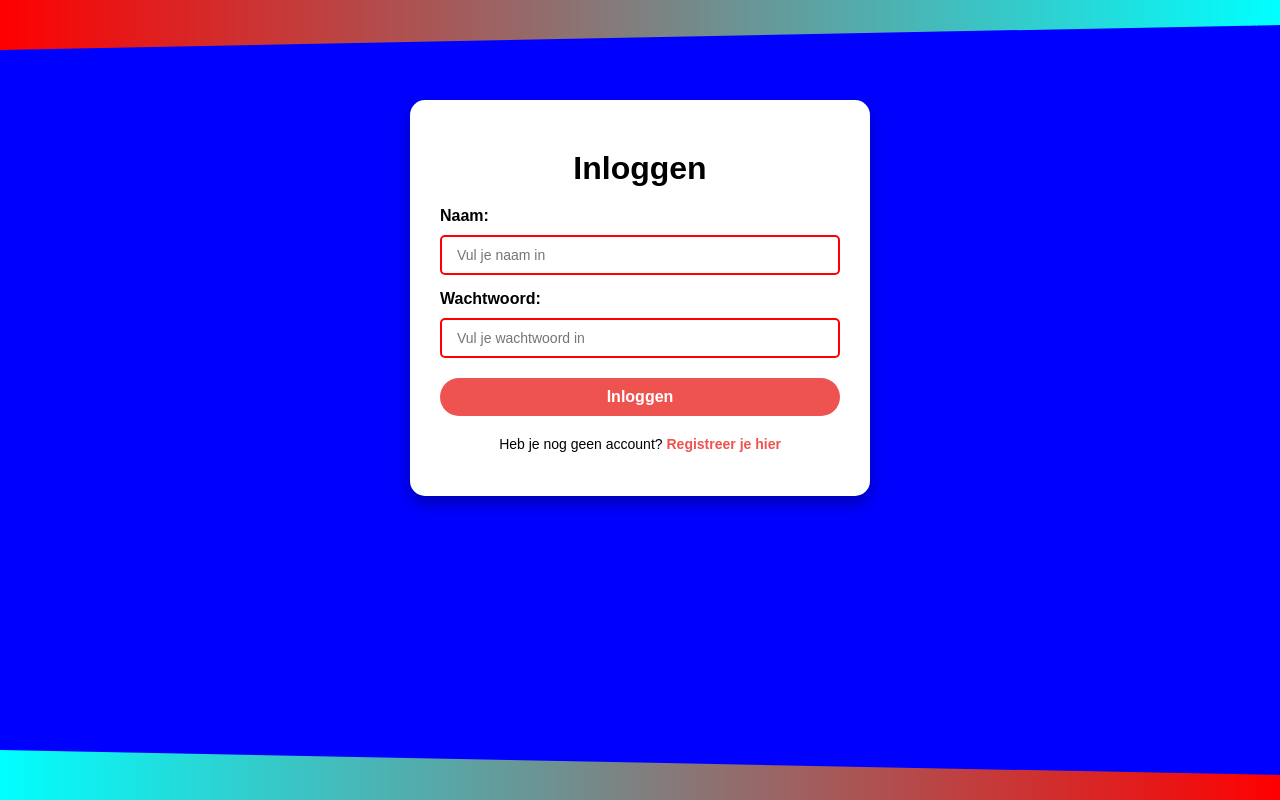
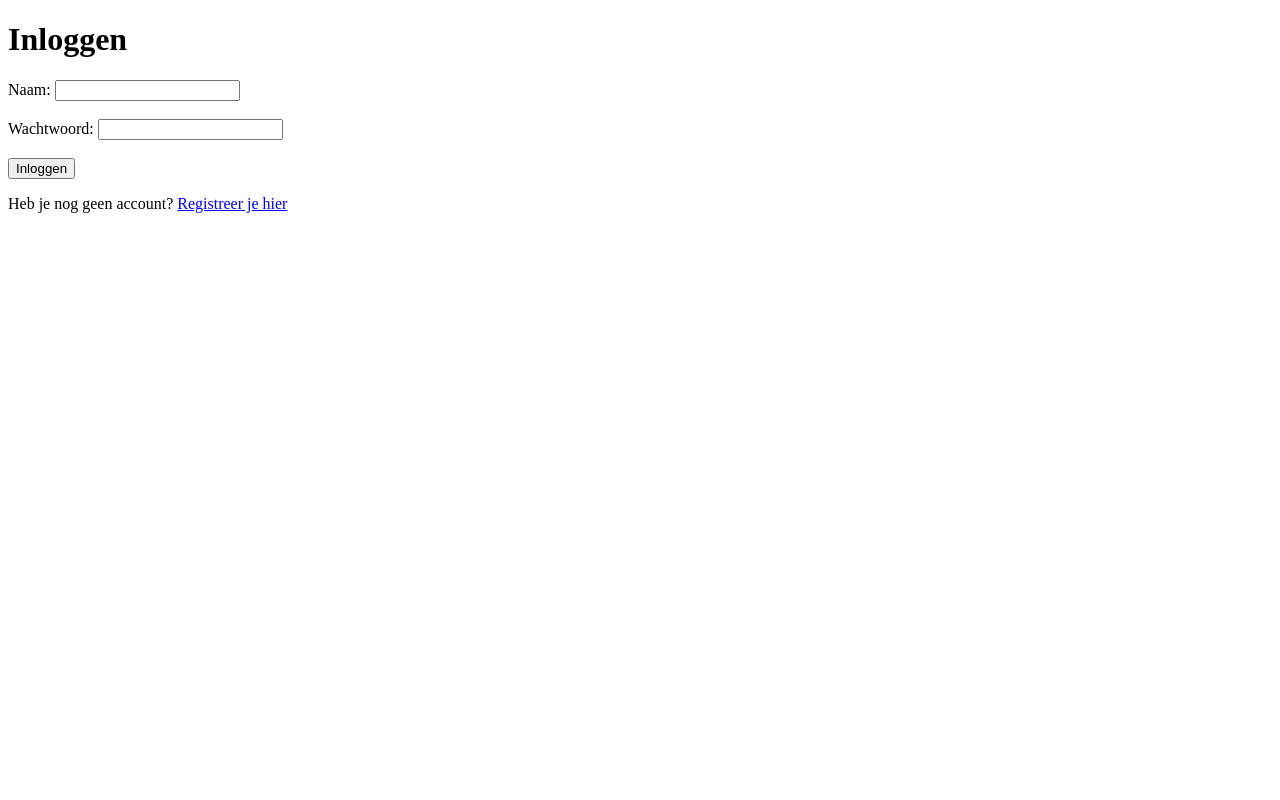
Before and after one commit to Vincent007super/MMM, a PHP site: page /views/login_view.php in a window 1280 px wide. Run offline with PHP 8.4, Linux system fonts and the light colour scheme; the template is opened without the code that fills it, so the values that code supplies are empty.

Commit message:
logica gefixt

```diff
--- a/views/login_view.php
+++ b/views/login_view.php
@@ -1,154 +1,32 @@
+
+<!-- login_view.php (HTML-weergave) -->
 <!DOCTYPE html>
 <html lang="nl">
 <head>
     <meta charset="UTF-8">
     <meta name="viewport" content="width=device-width, initial-scale=1.0">
     <title>Inloggen</title>
-    <style>
-        body {
-            margin: 0;
-            font-family: Arial, sans-serif;
-            background-color: #0000FF; /* Diepblauwe achtergrond */
-            color: #FFFFFF;
-            overflow: hidden;
-        }
-
-        h1 {
-            color: #000000; /* Lichtblauw/cyaan */
-            text-align: center;
-            margin: 20px 0;
-        }
-
-        .top-bar {
-            background: linear-gradient(to right, #FF0000, #00FFFF);
-            height: 50px;
-            width: 100%;
-            position: relative;
-            clip-path: polygon(0 0, 100% 0, 100% 50%, 0 100%);
-        }
-
-        .music-icon {
-            position: absolute;
-            top: 10px;
-            right: 20px;
-            color: #00FFFF;
-            font-size: 24px;
-        }
-
-        .container {
-            background-color: #FFFFFF;
-            color: #000000;
-            border-radius: 15px;
-            box-shadow: 0 8px 16px rgba(0, 0, 0, 0.3);
-            max-width: 400px;
-            width: 90%;
-            margin: 50px auto;
-            padding: 30px;
-            text-align: center;
-        }
-
-        .error-message {
-            color: red;
-            margin-bottom: 20px;
-        }
-
-        form {
-            margin: 0;
-        }
-
-        label {
-            font-weight: bold;
-            display: block;
-            text-align: left;
-            margin-bottom: 5px;
-            margin-top: 15px;
-        }
-
-        input[type="text"],
-        input[type="password"] {
-            width: 100%;
-            padding: 10px 15px;
-            margin-top: 5px;
-            border: 2px solid #FF0000; /* Rood randje */
-            border-radius: 5px;
-            font-size: 14px;
-            box-sizing: border-box;
-        }
-
-        button {
-            background-color: #EF5350; /* Rood */
-            color: #FFFFFF;
-            border: none;
-            padding: 10px 20px;
-            border-radius: 25px;
-            cursor: pointer;
-            font-size: 16px;
-            font-weight: bold;
-            width: 100%;
-            margin-top: 20px;
-            transition: all 0.3s ease;
-        }
-
-        button:hover {
-            background-color: #D32F2F;
-        }
-
-        p {
-            margin-top: 20px;
-            font-size: 14px;
-        }
-
-        a {
-            color: #EF5350; /* Rood accent */
-            text-decoration: none;
-            font-weight: bold;
-        }
-
-        a:hover {
-            text-decoration: underline;
-        }
-
-        .footer {
-            background: linear-gradient(to left, #FF0000, #00FFFF);
-            height: 50px;
-            width: 100%;
-            position: absolute;
-            bottom: 0;
-            left: 0;
-            clip-path: polygon(0 0, 100% 50%, 100% 100%, 0 100%);
-        }
-    </style>
 </head>
 <body>
-<!-- Bovenbalk -->
-<div class="top-bar">
-    <div class="music-icon">&#9835;</div> <!-- Muzieksymbool -->
-</div>
-
-<div class="container">
 <h1>Inloggen</h1>
 
 <!-- Foutmelding weergeven -->
 <?php
 if (!empty($error_message)) {
-        echo "<p class='error-message'>$error_message</p>";
+    echo "<p style='color: red;'>$error_message</p>";
 }
 ?>
 
-    <form method="POST" action="../login.php">
+<form method="POST" action="login.php">
     <label for="naam">Naam:</label>
-        <input type="text" id="naam" name="naam" value="<?php echo htmlspecialchars($naam); ?>" placeholder="Vul je naam in" required>
-
+    <input type="text" id="naam" name="naam" value="<?php echo htmlspecialchars($naam); ?>" required>
+    <br><br>
     <label for="wachtwoord">Wachtwoord:</label>
-        <input type="password" id="wachtwoord" name="wachtwoord" placeholder="Vul je wachtwoord in" required>
-
+    <input type="password" id="wachtwoord" name="wachtwoord" required>
+    <br><br>
     <button type="submit">Inloggen</button>
 </form>
 
-    <p>Heb je nog geen account? <a href="../registreren.php">Registreer je hier</a></p>
-</div>
-
-<!-- Onderbalk -->
-<div class="footer"></div>
+<p>Heb je nog geen account? <a href="registreren.php">Registreer je hier</a></p>
 </body>
 </html>
```
Also changed, not shown: login_view.php (deleted, +0 -32 lines), views/registreren_view.php (renamed from registreren_view.php). Lines whose indentation alone changed are shown as unchanged.
